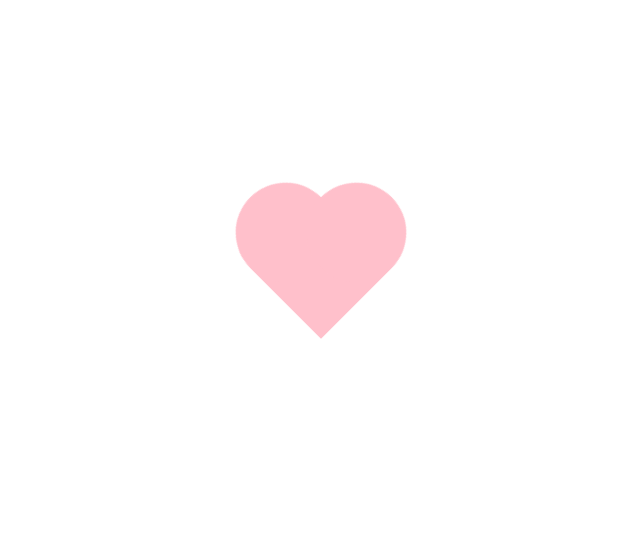
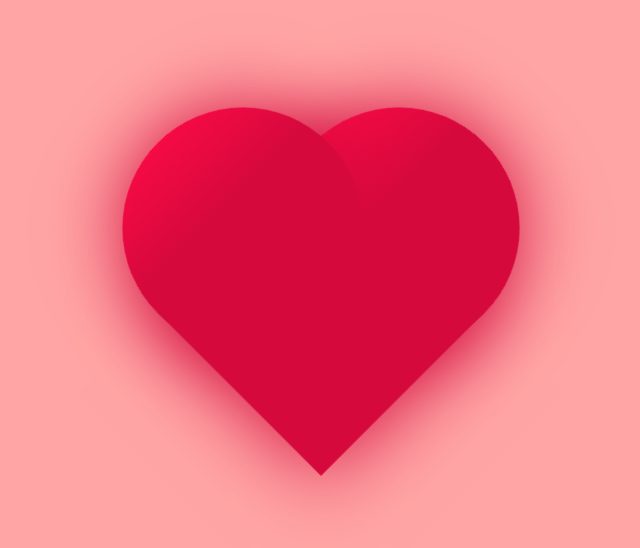
Before and after one commit to QingYuanO/to-caiyun, a Next.js app: page /to-caiyun/ in a window 1280 px wide. Shown: the part 132-680 px from the top of the page, without its empty margins (319-959 px from the left). Built offline with nearby package versions, Linux system fonts and the light colour scheme.

Commit message:
update home page

```diff
--- a/pages/index.tsx
+++ b/pages/index.tsx
@@ -8,7 +8,11 @@ export default function Home() {
       <Head>
         <title>送给彩云的</title>
       </Head>
-      <div className={styles.heart}> </div>
+      <div className={styles.chest} id='chest'>
+        <div className={`${styles.heart} ${styles.left} ${styles.side} ${styles.top}`}></div>
+        <div className={`${styles.heart} ${styles.center}`}></div>
+        <div className={`${styles.heart} ${styles.right} ${styles.side} `}></div>
+      </div>
     </div>
   );
 }
--- a/styles/Home.module.css
+++ b/styles/Home.module.css
@@ -1,7 +1,7 @@
 .panel {
   width: 100vw;
   height: 100vh;
-  background: #ffffff;
+  background: #ffa5a5;
   text-align: center;
   display: flex;
   justify-content: center;
@@ -10,51 +10,65 @@
   animation-duration: 2s;
   animation-iteration-count: infinite;
 }
+.chest {
+  width: 500px;
+  height: 500px;
+  margin: 0 auto;
+  position: relative;
+}
+
 .heart {
-  width: 200px;
-  height: 200px;
   position: absolute;
-  background: pink;
-  transform: rotate(45deg);
-  animation-name: change;
-  animation-duration: 2s;
-  animation-iteration-count: infinite;
+  z-index: 2;
+    background: linear-gradient(-90deg, #F50A45 0%, #d5093c 40%);
+  animation: beat 0.7s ease 0s infinite normal;
 }
-/* 伪类创建 */
-.heart::before {
-  content: '';
-  width: 200px;
-  height: 200px;
-  background: pink;
-  border-radius: 50%;
-  position: absolute;
-  /* 定位 */
-  transform: translateX(-200px);
+
+.heart.center {
+  background: linear-gradient(-45deg, #B80734 0%, #d5093c 40%);
 }
-.heart::after {
-  content: '';
-  width: 200px;
-  height: 200px;
-  background: pink;
-  border-radius: 50%;
-  position: absolute;
-  /* 定位 */
-  transform: translate(-100px, -100px);
-  /* transform: translateX(-100px); */
+
+.heart.top {
+  z-index: 3;
 }
-@keyframes change {
+
+.side {
+  top: 100px;
+  width: 220px;
+  height: 220px;
+  border-radius: 110px;
+}
+
+.center {
+  width: 210px;
+  height: 210px;
+  bottom: 100px;
+  left: 145px;
+  transform: rotateZ(225deg);
+  /*transform: rotate(45deg);*/
+}
+
+.left {
+  left: 62px;
+}
+
+.right {
+  right: 62px;
+}
+
+
+@keyframes beat {
   0% {
-    transform: rotate(45deg) scale(0.5);
+    transform: scale(1) rotate(225deg);
+    box-shadow:0 0 40px #d5093c;
   }
+
   50% {
-    transform: rotate(45deg) scale(0.8);
+    transform: scale(1.1) rotate(225deg);
+    box-shadow:0 0 70px #d5093c;
   }
   100% {
-    transform: rotate(45deg) scale(0.5);
+    transform: scale(1) rotate(225deg);
+  box-shadow:0 0 40px #d5093c;
   }
 }
-@keyframes backdiv {
-  50% {
-    background: #ffe6f2;
-  }
-}
```
